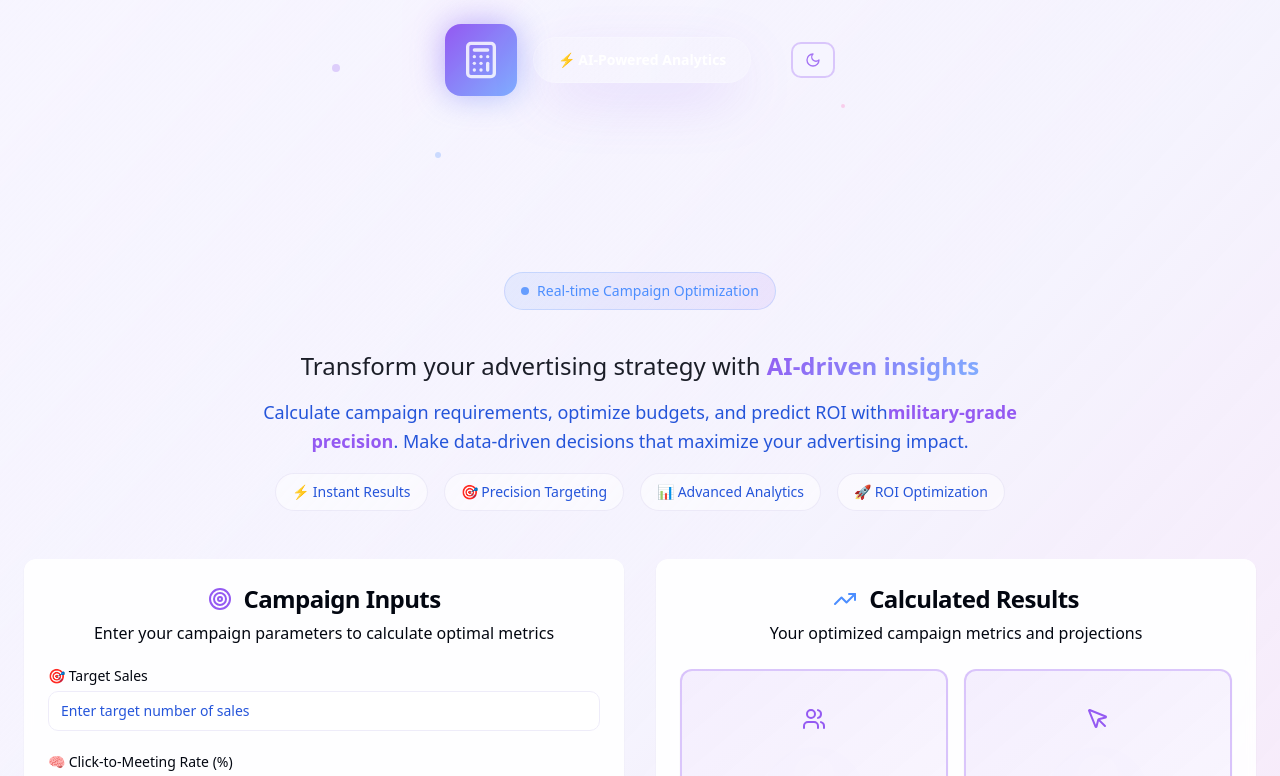
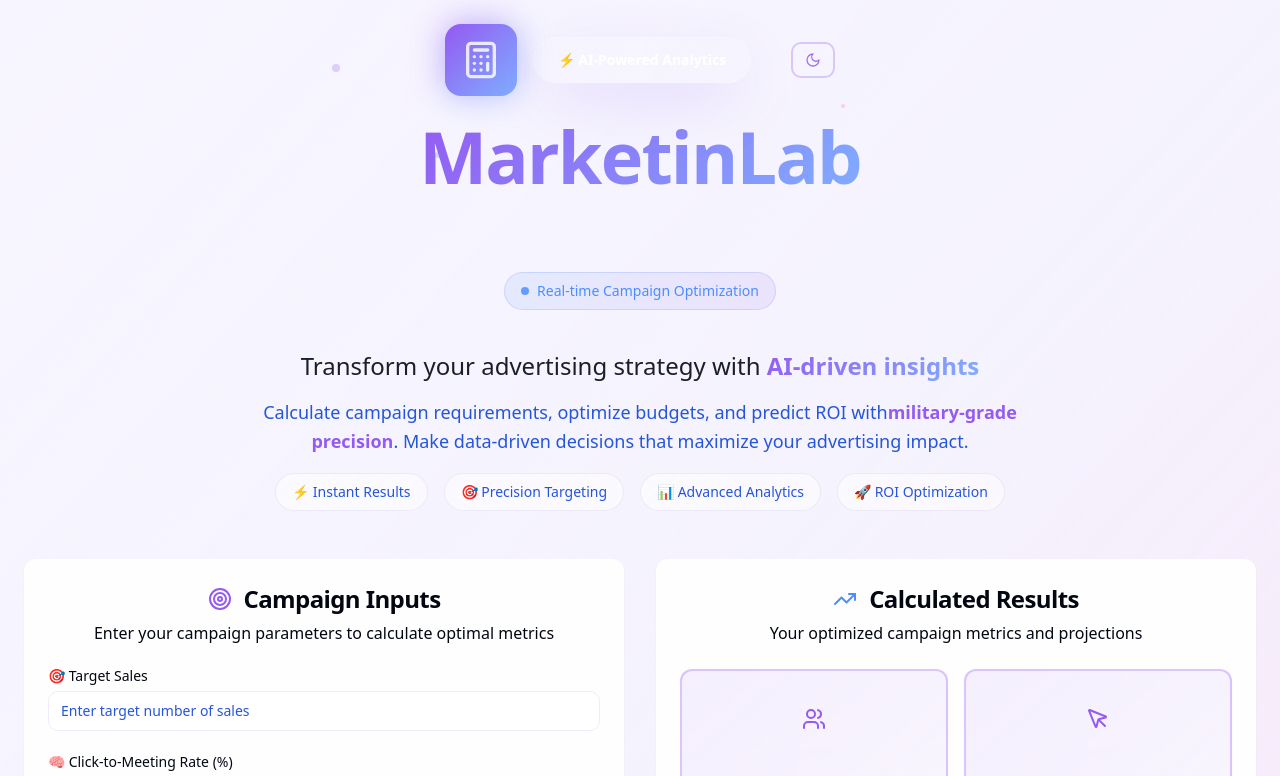
Before and after one commit to contact-2025/campaign-metric-mapper, a React (Vite) app: page / in a window 1280 px wide. Shown: the top 776 px of the page. Built offline with nearby package versions, Linux system fonts and the light colour scheme.

Commit message:
Add website name
Populate the website name in the header.

```diff
--- a/src/components/GoogleAdsCalculator.tsx
+++ b/src/components/GoogleAdsCalculator.tsx
@@ -211,8 +211,8 @@ export const GoogleAdsCalculator = () => {
 
           {/* Main title with enhanced effects */}
           <div className="relative mb-6">
-            <h1 className="text-5xl md:text-7xl font-black bg-gradient-primary bg-clip-text text-transparent mb-2 tracking-tight leading-none">
-              <span className="relative">
+            <h1 className="text-5xl md:text-7xl font-black text-foreground mb-2 tracking-tight leading-none">
+              <span className="relative bg-gradient-primary bg-clip-text text-transparent">
                 MarketinLab
                 <div className="absolute -inset-2 bg-gradient-primary/20 blur-2xl -z-10 animate-pulse"></div>
               </span>
```
